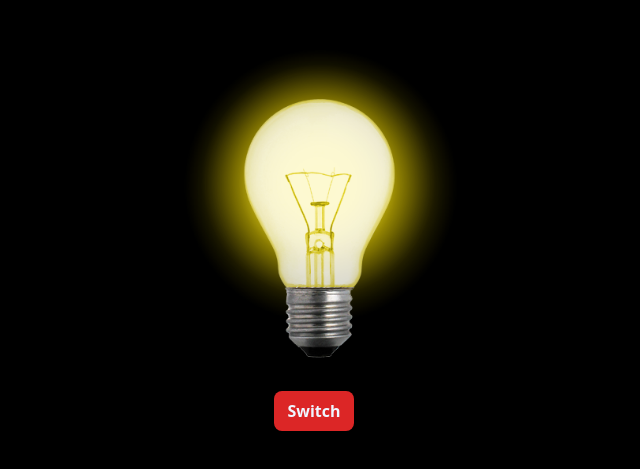
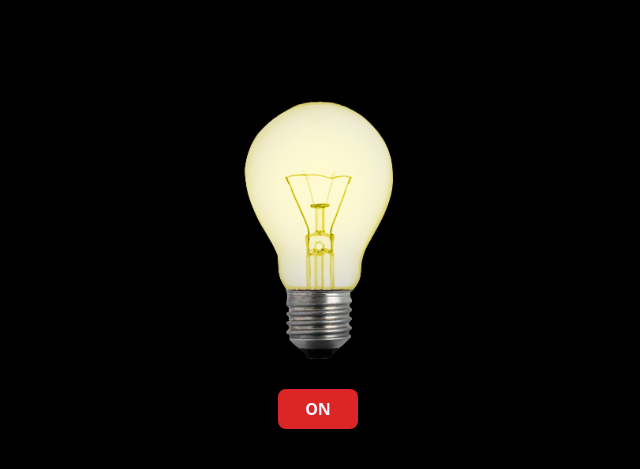
Before and after one commit to theisolatedmonk/bulb-on-off, a plain HTML site: page index.html in a window 1280 px wide. Shown: the part 169-638 px from the top of the page, without its empty margins (326-966 px from the left). Drawn offline with Linux system fonts and the light colour scheme.

Commit message:
button bug fixed

```diff
--- a/index.html
+++ b/index.html
@@ -10,15 +10,15 @@
 </head>
 
 <body class="w-full h-screen flex flex-col justify-center items-center bg-black">
-    <div class="bg-transparent flex flex-col w-[300px] h-[300px]">
+    <div class="bg-transparent flex flex-col w-[300px] h-[600px] justify-center gap-4 items-center">
         <img id="bulbimg" class="" src="" alt="" />
+        <button id="switchbutton" class="w-20 h-10 bg-red-600 text-blue-50 font-bold rounded-lg ml-2">ON
+        </button>
 
-        <!-- <img class="" src="./image/bulb_on-removebg.png" alt=""> -->
+
     </div>
 
-    <button id="switchbutton" class="w-20 h-10 bg-red-600 text-blue-50 font-bold rounded-lg mt-5">
-      Switch
-    </button>
+
 
     <script src="./index.js"></script>
 </body>
--- a/index.js
+++ b/index.js
@@ -4,8 +4,8 @@ const switchbtn = document.getElementById("switchbutton")
 const imgBlubOff = './image/8czr7ad7i-removebg-preview.png'
 const imgBlubOn = './image/8czr7ad7i.png'
 
-let bulb = false
-let btn = false
+let bulb = true
+let btn = true
 togggleImg()
 
 
```
Also changed, not shown: dist/output.css.
